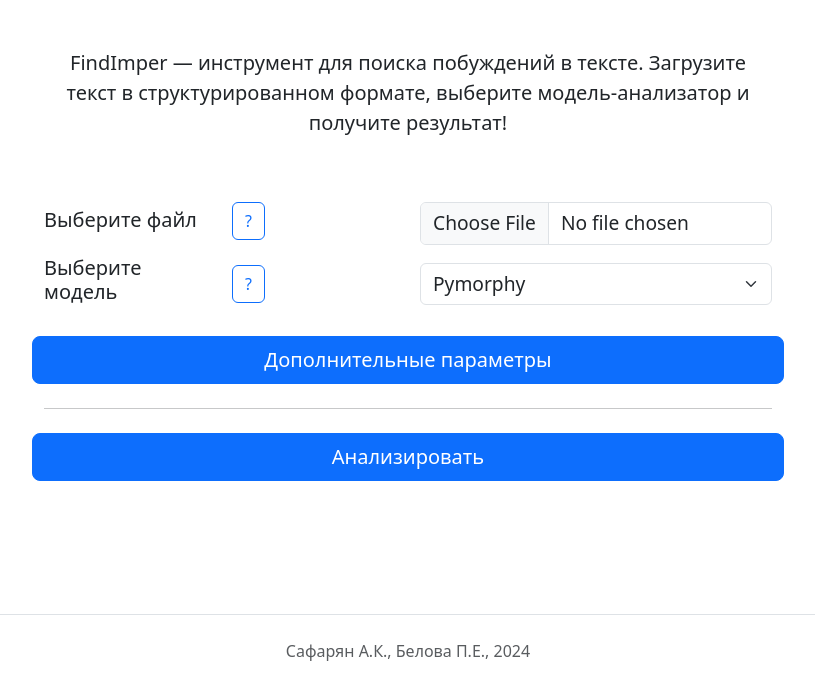
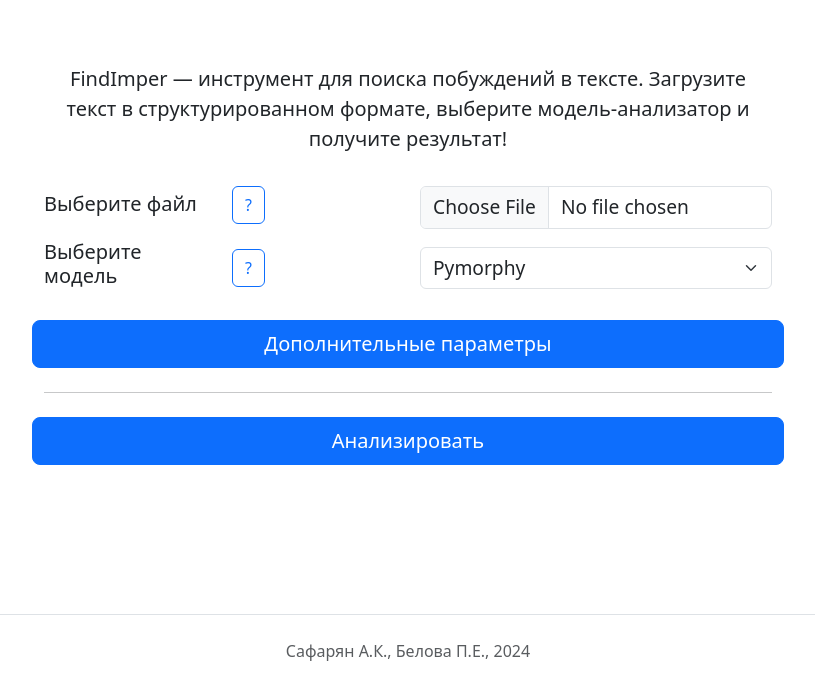
Before and after one commit to AnnaSafaryan/FindImper, a Flask app: page / in a window 1280 px wide. Shown: the part 85-785 px from the top of the page, without its empty margins (232-1047 px from the left). Run offline with Flask 2, Linux system fonts and the light colour scheme; some libraries are stand-ins or nearby versions.

Commit message:
update styles

```diff
--- a/web/static/css/styles.css
+++ b/web/static/css/styles.css
@@ -159,7 +159,3 @@ th {
 .button-col {
     text-align: center;
 }
-
-.my-form {
-  padding-bottom: 3rem;
-}
--- a/web/templates/main.html
+++ b/web/templates/main.html
@@ -25,9 +25,9 @@
 
 
   <main>
-      <div class="col">
+      <div class="col py-5">
 
-    <div class="row py-5 g-5 justify-content-center">
+    <div class="row py-3 g-5 justify-content-center">
 <!--      <h2>Форма отправки</h2>-->
         <div class="col-md-6 col-lg-8">
       <p class="lead text-center">
@@ -38,7 +38,7 @@
         </div>
     </div>
 
-    <div class="row my-form g-5 justify-content-center">
+    <div class="row g-5 justify-content-center">
 
       <div class="col-md-6 col-lg-8">
 <!--          Форма-->
```
